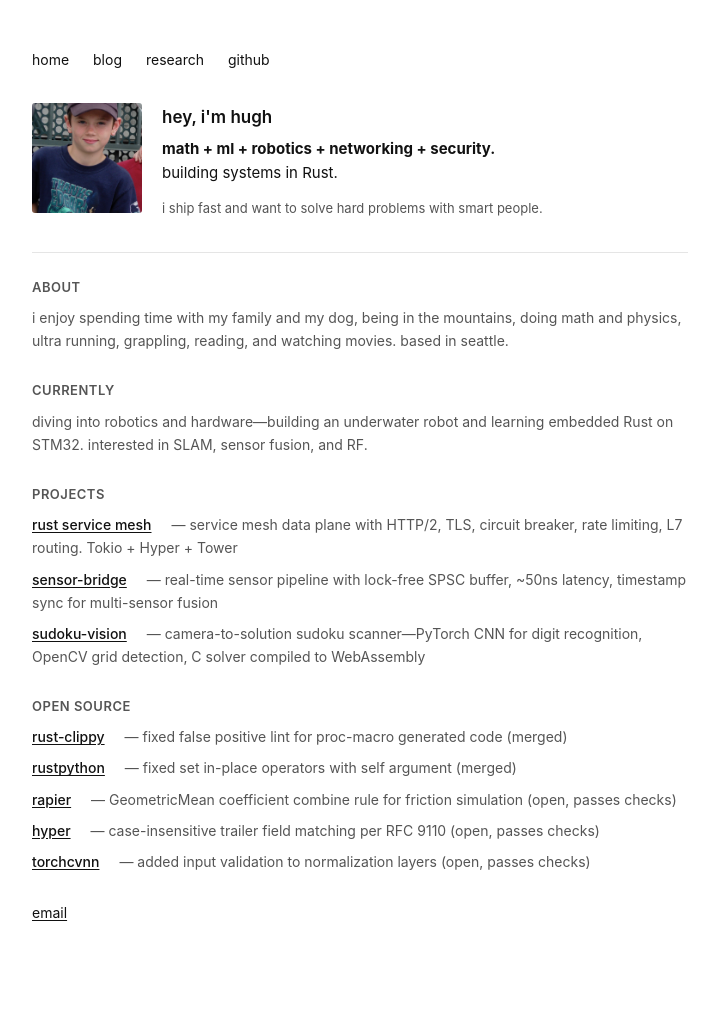
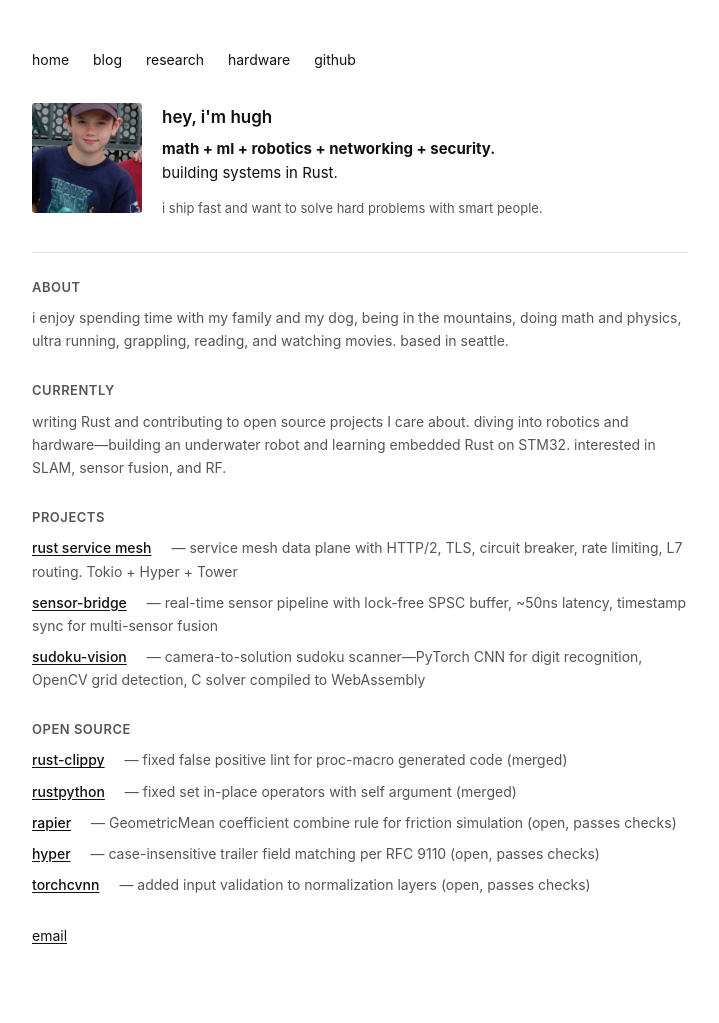
Before and after one commit to HueCodes/HueCodes.github.io, a Jekyll site: the page built from index.md, in a window 1280 px wide. Shown: the whole page, without its empty margins (280-999 px from the left). Built offline with Jekyll 4.4.1, drawn with Linux system fonts in a browser that asks for light colours; before the commit the page ends 1000 px from its top, so only the background shows below that.

Commit message:
Add hardware tab and update currently section
Add hardware page for robotics and embedded projects, update nav across all pages, add Rust/OSS sentence to currently section.

```diff
--- a/_layouts/research.html
+++ b/_layouts/research.html
@@ -5,6 +5,7 @@ layout: default
   <a href="/">home</a>
   <a href="/blog">blog</a>
   <a href="/research">research</a>
+  <a href="/hardware">hardware</a>
   <a href="/oss">open source</a>
   <a href="https://github.com/HueCodes">github</a>
 </nav>
--- a/index.md
+++ b/index.md
@@ -7,6 +7,7 @@ title: home
   <a href="/">home</a>
   <a href="/blog">blog</a>
   <a href="/research">research</a>
+  <a href="/hardware">hardware</a>
   <a href="https://github.com/HueCodes">github</a>
 </nav>
 
@@ -30,7 +31,7 @@ title: home
 
 <div class="section">
   <h2>currently</h2>
-  <p>diving into robotics and hardware—building an underwater robot and learning embedded Rust on STM32. interested in SLAM, sensor fusion, and RF.</p>
+  <p>writing Rust and contributing to open source projects I care about. diving into robotics and hardware—building an underwater robot and learning embedded Rust on STM32. interested in SLAM, sensor fusion, and RF.</p>
 </div>
 
 <div class="section">
```
Also changed, not shown: blog.md (+1 -0 lines), hardware.md (added, +21 -0 lines), research.md (+1 -0 lines).
